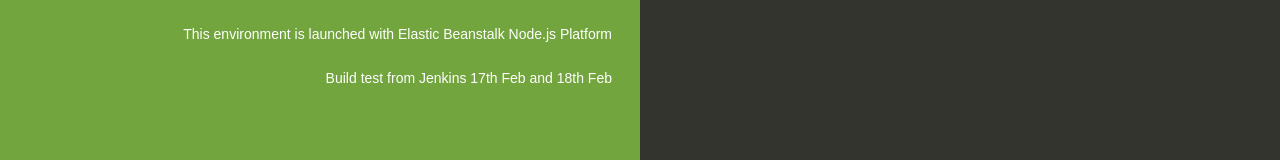
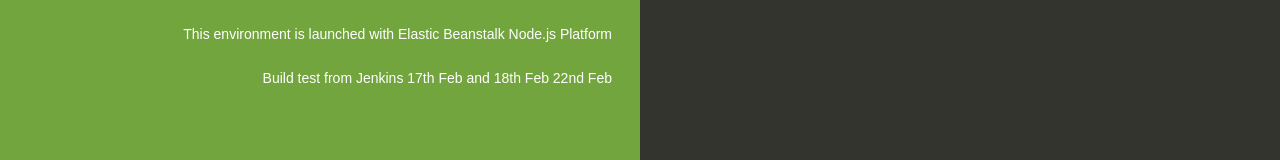
Before and after one commit to krishnappan/Nodejs, a website: page index.html in a window 1280 px wide. Shown: the part 329-489 px from the top of the page. Drawn offline with Linux system fonts and the light colour scheme.

Commit message:
updated on 22nd Feb 2022

```diff
--- a/index.html
+++ b/index.html
@@ -77,7 +77,7 @@
       <h1>Congratulations</h1>
       <p>Your first AWS Elastic Beanstalk Node.js application is now running on your own dedicated environment in the AWS Cloud</p>
       <p>This environment is launched with Elastic Beanstalk Node.js Platform</p>
-      <p>Build test from Jenkins 17th Feb and 18th Feb</p>
+      <p>Build test from Jenkins 17th Feb and 18th Feb 22nd Feb</p>
     </div>
     <div class="linksColumn">
       <h2>What's Next?</h2>
```
